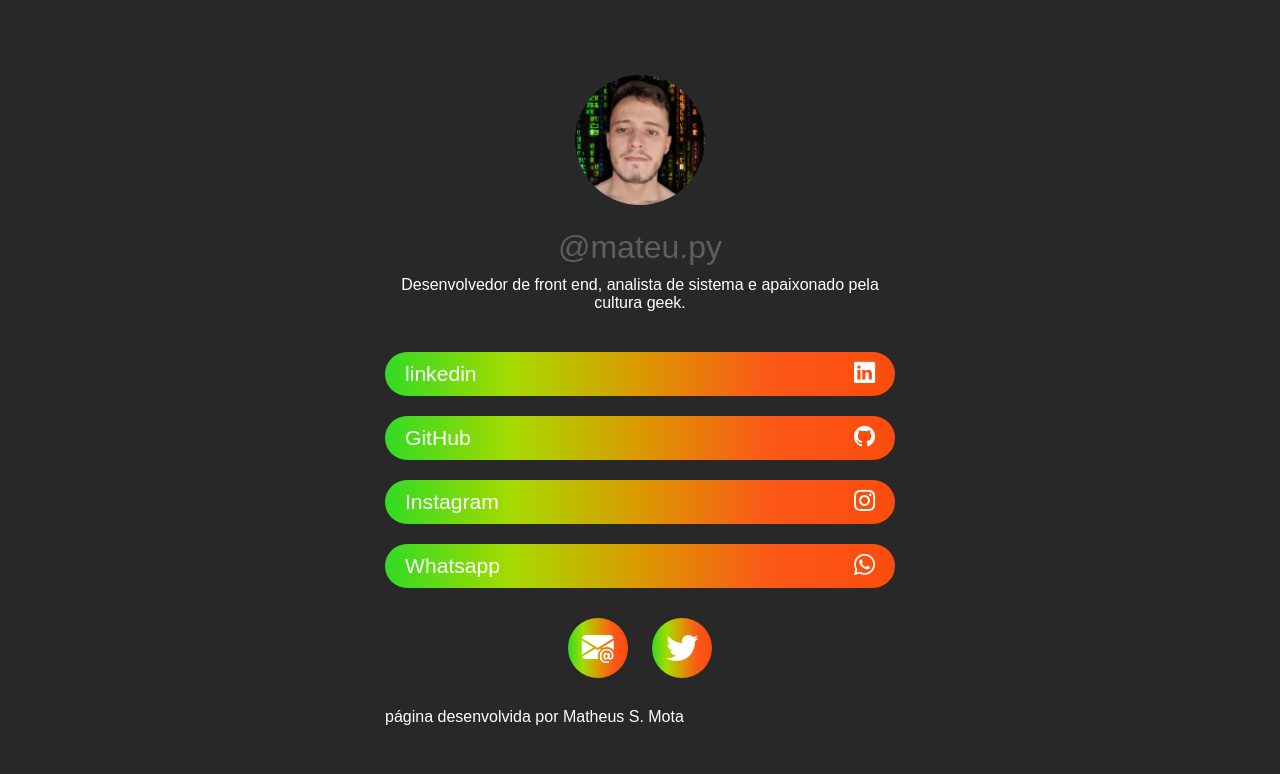
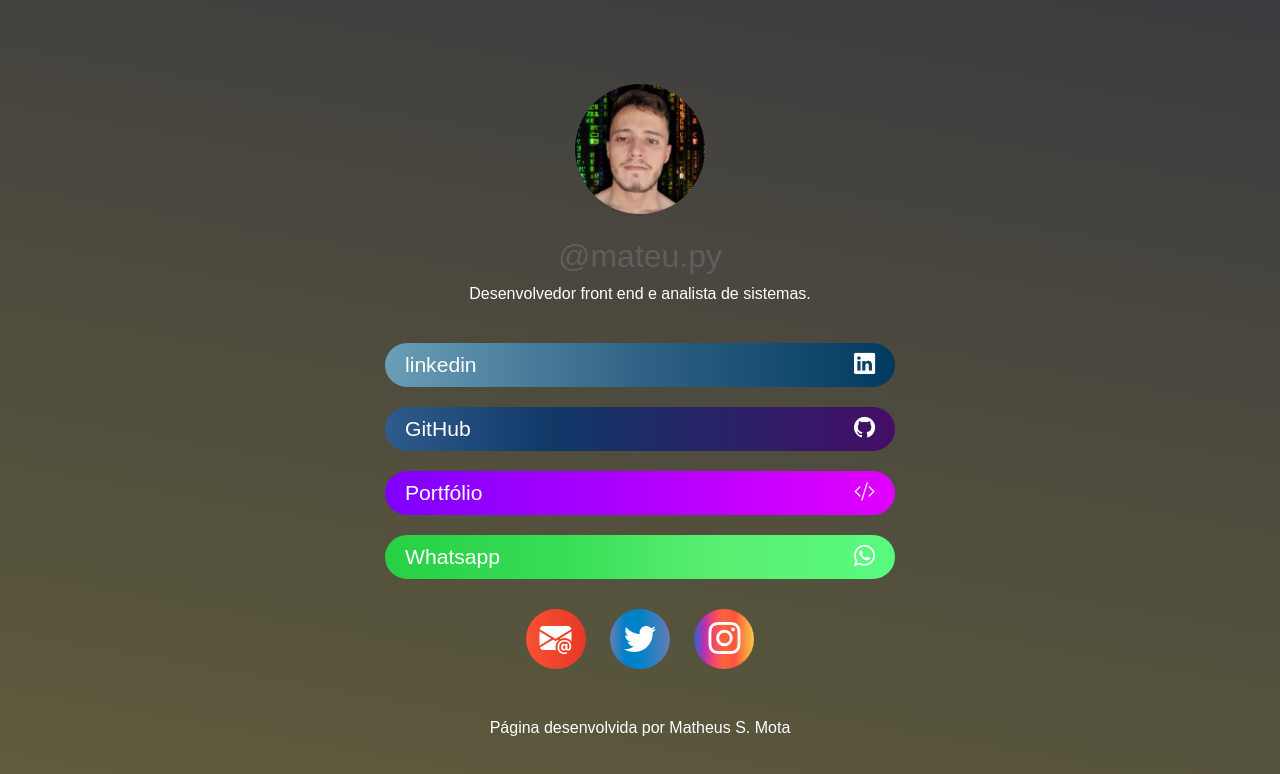
Before and after one commit to matheuslufano/pagina-de-links, a plain HTML site: page index.html in a window 1280 px wide. Drawn offline with nearby package versions, Linux system fonts and the light colour scheme.

Commit message:
Nova versão 1.0

```diff
--- a/index.html
+++ b/index.html
@@ -6,56 +6,49 @@
     <title>Página de bio</title>
     <link rel="stylesheet" href="https://cdn.jsdelivr.net/npm/bootstrap-icons@1.11.1/font/bootstrap-icons.css">
     <link rel="stylesheet" href="style.css">
+    <link rel="shortcut icon" href="imagens/code-slashResultado.png" type="image/x-icon" id="favicon ">
 </head>
 <body>
     <div class="container">
         <header>
             <img src="imagens/perfil 01.jpg" alt="Minha foto de perfil Matheus S. Mota">
-            <h1>@mateu.py</h1>
-            <p>Desenvolvedor de front end, analista de sistema e apaixonado pela cultura geek.</p>
+            <a href="https://www.instagram.com/mateu.py/" target="_blank"><h1>@mateu.py</h1></a>
+            <p>Desenvolvedor front end e analista de sistemas.</p>
         </header>
 
         <section class="botoes-links"><!--que teg é esse ?-->
             <a href="https://www.linkedin.com/in/matheus-santos-mota-ab35b0283/" target="_blank" class="link">
-                <button class="degrade">
+                <button id="linkedin">
                     <samp>linkedin</samp>
                     <i class="bi bi-linkedin"></i>
                 </button>
             </a>
             <a href="https://github.com/matheuslufano" target="_blank" class="link">
-                <button class="degrade">
+                <button id="github">
                     <samp>GitHub</samp>
                     <i class="bi bi-github"></i>
                 </button>
             </a>
-            <a href="https://www.instagram.com/mateu.py/" target="_blank" class="link">
-                <button class="degrade">
-                    <samp>Instagram</samp>
-                    <i class="bi bi-instagram"></i>
+            <a href="#" target="_blank" class="link">
+                <button id="portfólio">
+                    <samp>Portfólio</samp>
+                    <i class="bi bi-code-slash"></i>
                 </button>
             </a>
             <a href="https://wa.link/t2fb2x" target="_blank" class="link">
-                <button class="degrade">
+                <button id="whatsapp">
                     <samp>Whatsapp</samp>
                     <i class="bi bi-whatsapp"></i>
                 </button>
             </a>
-            <!--futuro botão do portfólio
-                <a href="#" target="_blank" class="link">
-                <button>
-                    <samp>Whatsapp</samp>
-                    <i class="bi bi-whatsapp"></i>
-                </button>
-            </a>-->
-
         </section>
 
         <footer>
-            <a href="#" target="_blank" class="btn-footer degrade"><i class="bi bi-envelope-at-fill"></i></a>
-            <a href="#" target="_blank" class="btn-footer degrade"><i class="bi bi-twitter"></i></a>
+            <a href="mailto:matheuslufano93@gmail.com" target="_blank" class="btn-footer degrade" id="email"><i class="bi bi-envelope-at-fill"></i></a>
+            <a href="https://twitter.com/MLufano4696" target="_blank" class="btn-footer degrade" id="twitter"><i class="bi bi-twitter"></i></a>
+            <a href="https://www.instagram.com/mateu.py/" target="_blank" class="btn-footer" id="instagram"><i class="bi bi-instagram"></i></a>
+            <p id="roda-pe">Página desenvolvida por Matheus S. Mota</p>
         </footer>
-        <p>página desenvolvida por Matheus S. Mota</p>
-
     </div><!--container-->
 </body>
 </html>
--- a/site/style.css
+++ b/site/style.css
@@ -12,7 +12,7 @@ html{
 }
 
 body{
-    background-color: #282828;
+    background: linear-gradient(-170deg, #3c3b3f 0%, #605c3c 100%);
     height: 100%;
 
 }
@@ -36,6 +36,27 @@ a{
 .degrade{
     background: linear-gradient(to right, #33DA23, #A6DB00, #DB9900, #fc5818, #fb4c0d);
 }
+#linkedin{
+    background: linear-gradient(to right, #6A9EB6, #306285, #003B5F)
+}
+#github{
+    background: linear-gradient(to right, #2f5b8d, #103867, #2A2267, #440D67)
+}
+#instagram{
+    background: linear-gradient(to right, rgb(50,97,205) 0%, rgb(186,49,179) 18%, rgb(249,73,96) 35%, rgb(249,101,63) 49%, rgb(255,83,61) 68%, rgb(252,202,69) 100%)
+}
+#whatsapp{
+    background: linear-gradient(to right,#28D045,#37DD55, #5AF072, #57FB80)
+}
+#portfólio{
+    background: linear-gradient(to right, #7f00ff 0%, #e100ff 100%)
+}
+#twitter{
+    background: linear-gradient(to right, #667db6 0%, #0082c8 25%, #0082c8 50%, #667db6 100%)
+}
+#email{
+    background: linear-gradient(to right, #f85032 0%, #e73827 100%)
+}
 /*  ESTILO DO HEASER    */
 header{
     text-align: center;
@@ -45,8 +66,10 @@ header{
 
 header img{
     max-width: 130px;
+    margin-top: 50px;
     margin-bottom: 20px;
     border-radius:  50%;
+
 }
 
 header h1{
@@ -102,4 +125,7 @@ footer a.btn-footer{
     transition: .1s;
 }
 
-/**/
+#roda-pe{
+    text-align: center;
+    padding-top: 50px;
+}
--- a/style.css
+++ b/style.css
@@ -12,7 +12,7 @@ html{
 }
 
 body{
-    background-color: #282828;
+    background: linear-gradient(-170deg, #3c3b3f 0%, #605c3c 100%);
     height: 100%;
 
 }
@@ -36,6 +36,27 @@ a{
 .degrade{
     background: linear-gradient(to right, #33DA23, #A6DB00, #DB9900, #fc5818, #fb4c0d);
 }
+#linkedin{
+    background: linear-gradient(to right, #6A9EB6, #306285, #003B5F)
+}
+#github{
+    background: linear-gradient(to right, #2f5b8d, #103867, #2A2267, #440D67)
+}
+#instagram{
+    background: linear-gradient(to right, rgb(50,97,205) 0%, rgb(186,49,179) 18%, rgb(249,73,96) 35%, rgb(249,101,63) 49%, rgb(255,83,61) 68%, rgb(252,202,69) 100%)
+}
+#whatsapp{
+    background: linear-gradient(to right,#28D045,#37DD55, #5AF072, #57FB80)
+}
+#portfólio{
+    background: linear-gradient(to right, #7f00ff 0%, #e100ff 100%)
+}
+#twitter{
+    background: linear-gradient(to right, #667db6 0%, #0082c8 25%, #0082c8 50%, #667db6 100%)
+}
+#email{
+    background: linear-gradient(to right, #f85032 0%, #e73827 100%)
+}
 /*  ESTILO DO HEASER    */
 header{
     text-align: center;
@@ -45,8 +66,10 @@ header{
 
 header img{
     max-width: 130px;
+    margin-top: 50px;
     margin-bottom: 20px;
     border-radius:  50%;
+
 }
 
 header h1{
@@ -102,4 +125,7 @@ footer a.btn-footer{
     transition: .1s;
 }
 
-/**/
+#roda-pe{
+    text-align: center;
+    padding-top: 50px;
+}
```
Also changed, not shown: site/index.html (+14 -21 lines), imagens/code-slashResultado.png (added), imagens/midia-social copy.png (added), imagens/midia-social.png (added), site/imagens/code-slashResultado.png (added), site/imagens/midia-social copy.png (added), site/imagens/midia-social.png (added).
